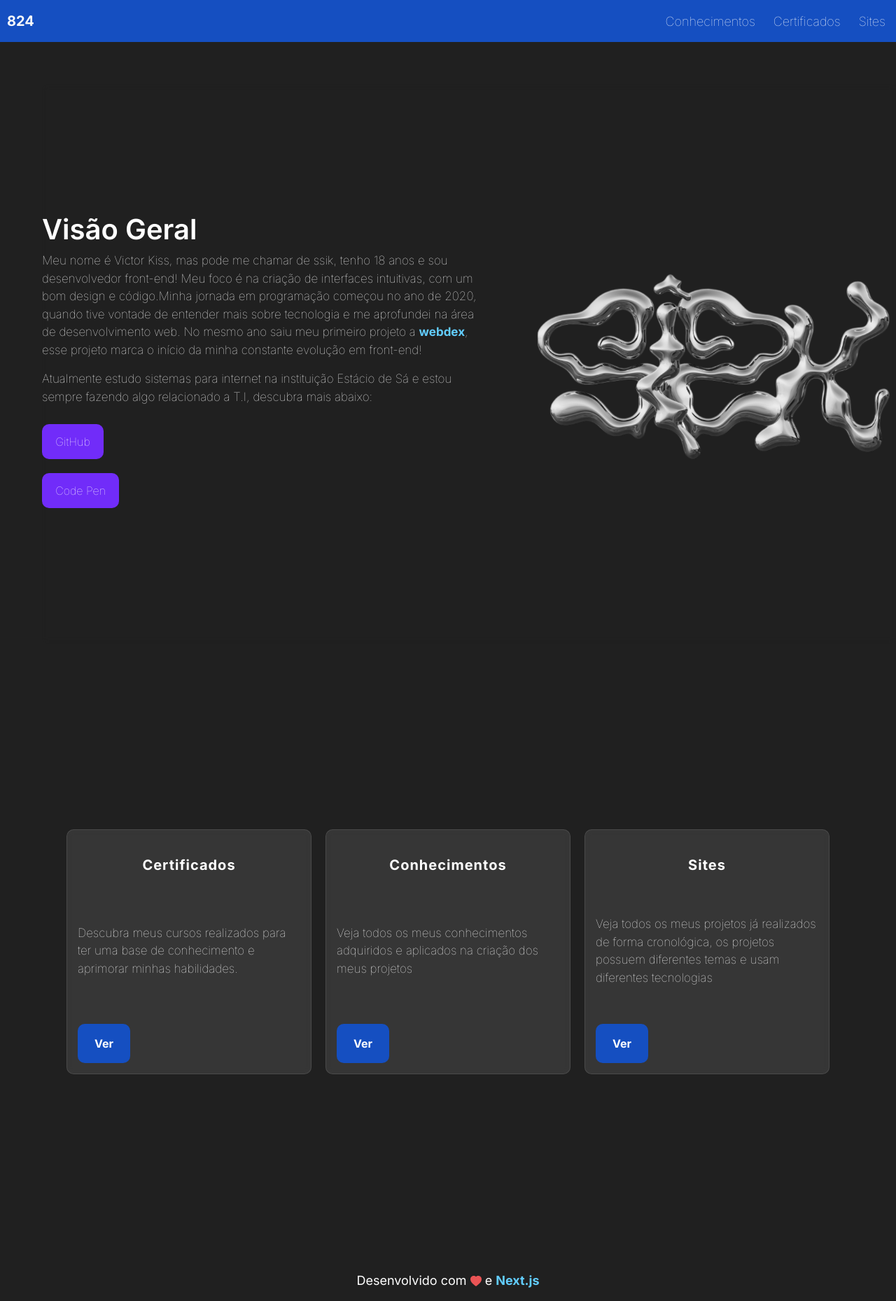
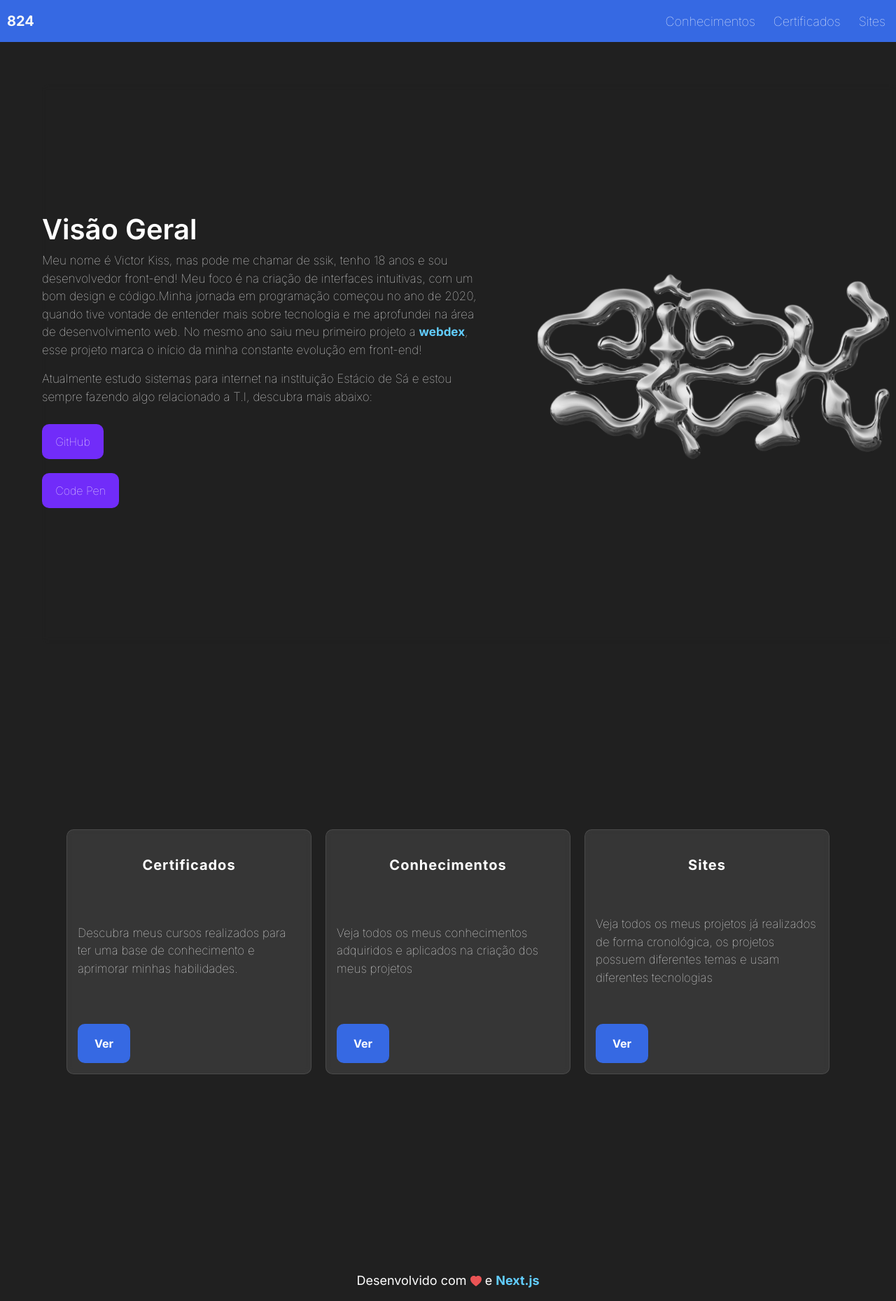
Before and after one commit to victor-kiss/ssik824, a Next.js app: page / in a window 1280 px wide. Shown: the top 1859 px of the page at 70% size. Built offline with nearby package versions, Linux system fonts and the light colour scheme.

Commit message:
Update globals.css

```diff
--- a/src/app/globals.css
+++ b/src/app/globals.css
@@ -15,7 +15,7 @@ nav.navbar{
   width:auto;
   padding:2px;
   margin-bottom:60px;
-  background-color:#154FC1;
+  background-color:#3669E3;
 }
 
 
@@ -141,7 +141,7 @@ div.card > span{
 
 div.card > a{
   color:#FFF;
-  background:#154FC1;
+  background:#3669E3;
   padding:1rem 1.5rem;
   border-radius:10px;
   font-weight:bold;
```
